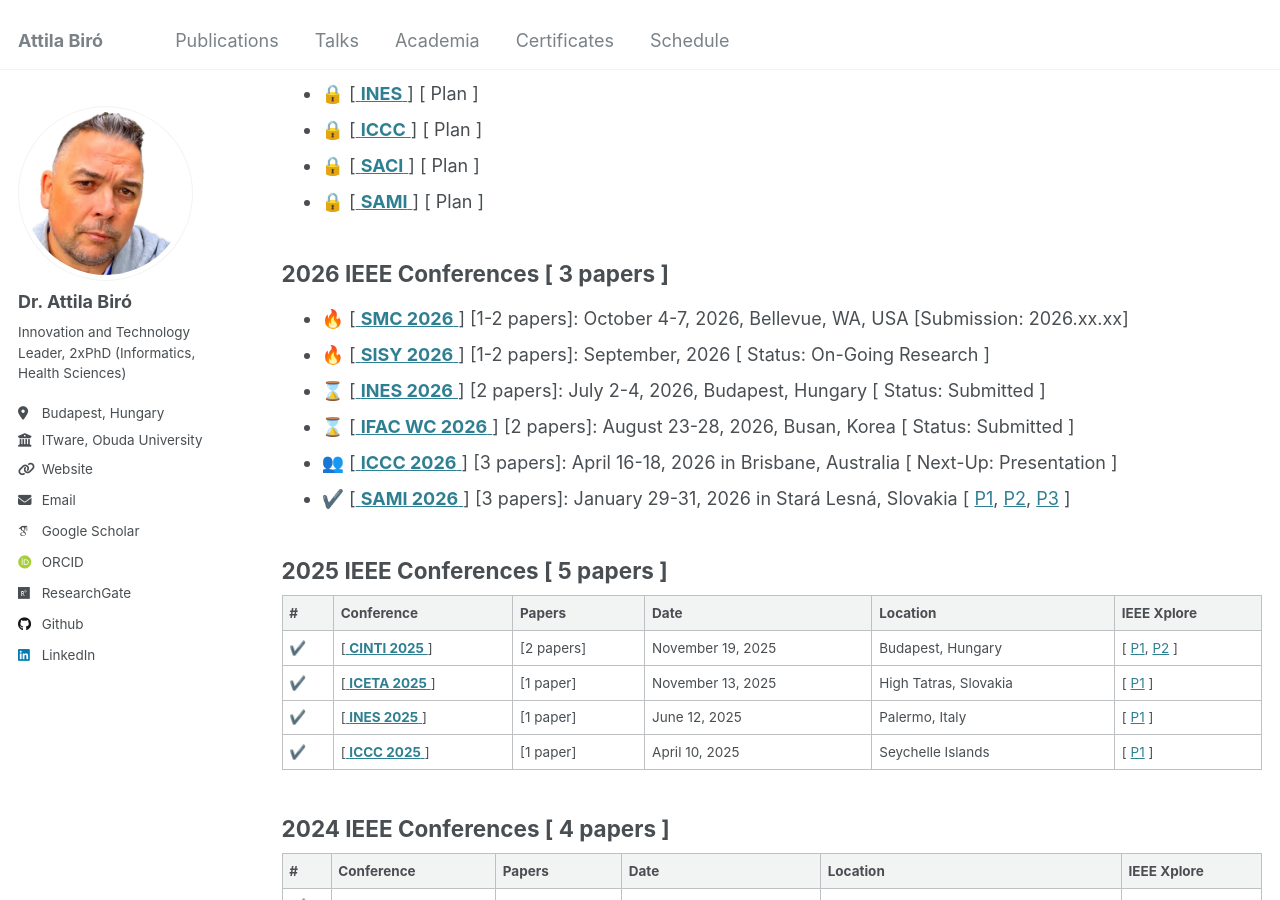
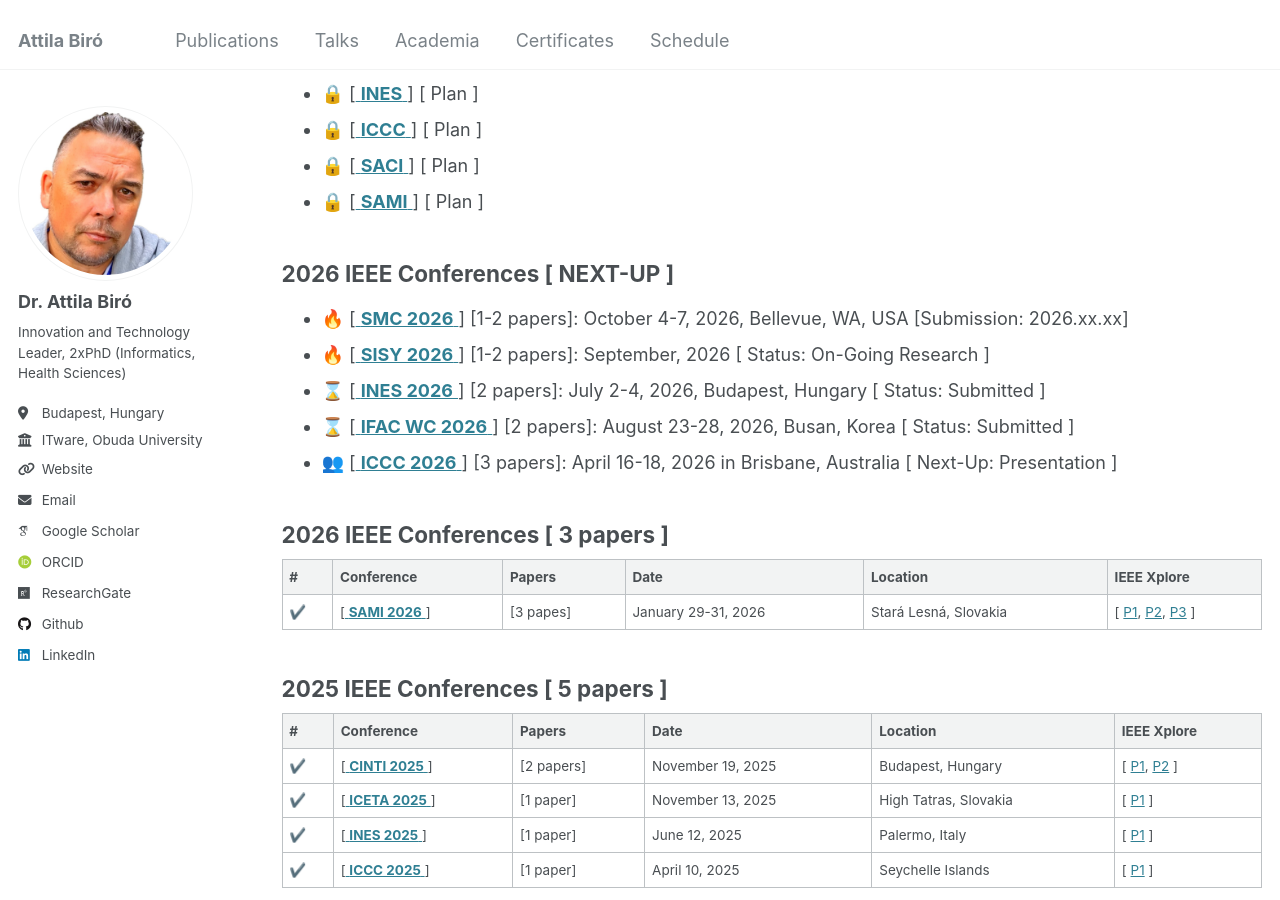
Before and after one commit to biroka/biroka.github.io, a Jekyll site: the page built from _pages/schedule.md, in a window 1280 px wide and 900 px high, scrolled down 252 px. Built offline with Jekyll 4.4.1, drawn with Linux system fonts in a browser that asks for light colours; emoji names are drawn with the system emoji font; some web fonts are replaced.

Commit message:
Update schedule.md

```diff
--- a/_pages/schedule.md
+++ b/_pages/schedule.md
@@ -14,13 +14,19 @@ author_profile: true
  * :lock: [[ **SACI** ](https://conf.uni-obuda.hu/saci2027/) ] [ Plan ]
  * :lock: [[ **SAMI** ](https://conf.uni-obuda.hu/sami2027/) ] [ Plan ]
 
-## 2026 IEEE Conferences [ 3 papers ]
+## 2026 IEEE Conferences [ NEXT-UP ]
   * :fire: [[ **SMC 2026** ](https://www.ieeesmc2026.org/) ] [1-2 papers]: October 4-7, 2026, Bellevue, WA, USA [Submission: 2026.xx.xx]
   * :fire: [[ **SISY 2026** ](https://conf.uni-obuda.hu/sisy2026/) ] [1-2 papers]: September, 2026 [ Status: On-Going Research ]
   * :hourglass: [[ **INES 2026** ](http://www.ines-conf.org/ines-conf/2026index.html) ] [2 papers]: July 2-4, 2026, Budapest, Hungary [ Status: Submitted ]
   * :hourglass: [[ **IFAC WC 2026** ](https://www.ifac2026.org/fairDash.do) ] [2 papers]: August 23-28, 2026, Busan, Korea [ Status: Submitted ]
   * :busts_in_silhouette: [[ **ICCC 2026** ](https://conf.uni-obuda.hu/iccc2026/) ] [3 papers]: April 16-18, 2026 in Brisbane, Australia [ Next-Up: Presentation ]
-  * :heavy_check_mark: [[ **SAMI 2026** ](https://conf.uni-obuda.hu/sami2026/) ] [3 papers]: January 29-31, 2026 in Stará Lesná, Slovakia [ [P1](https://ieeexplore.ieee.org/document/11420470), [P2](https://ieeexplore.ieee.org/document/11420354), [P3](https://ieeexplore.ieee.org/document/11420405) ]
+
+## 2026 IEEE Conferences [ 3 papers ]
+
+| # | Conference | Papers | Date | Location | IEEE Xplore |
+|---|------------|--------|------|----------|-------------|
+| :heavy_check_mark: | [[ **SAMI 2026** ](https://conf.uni-obuda.hu/sami2026/) ] |[3 papes]| January 29-31, 2026 | Stará Lesná, Slovakia |[ [P1](https://ieeexplore.ieee.org/document/11420470), [P2](https://ieeexplore.ieee.org/document/11420354), [P3](https://ieeexplore.ieee.org/document/11420405) ] |
+
 
 ## 2025 IEEE Conferences [ 5 papers ]
 
```
